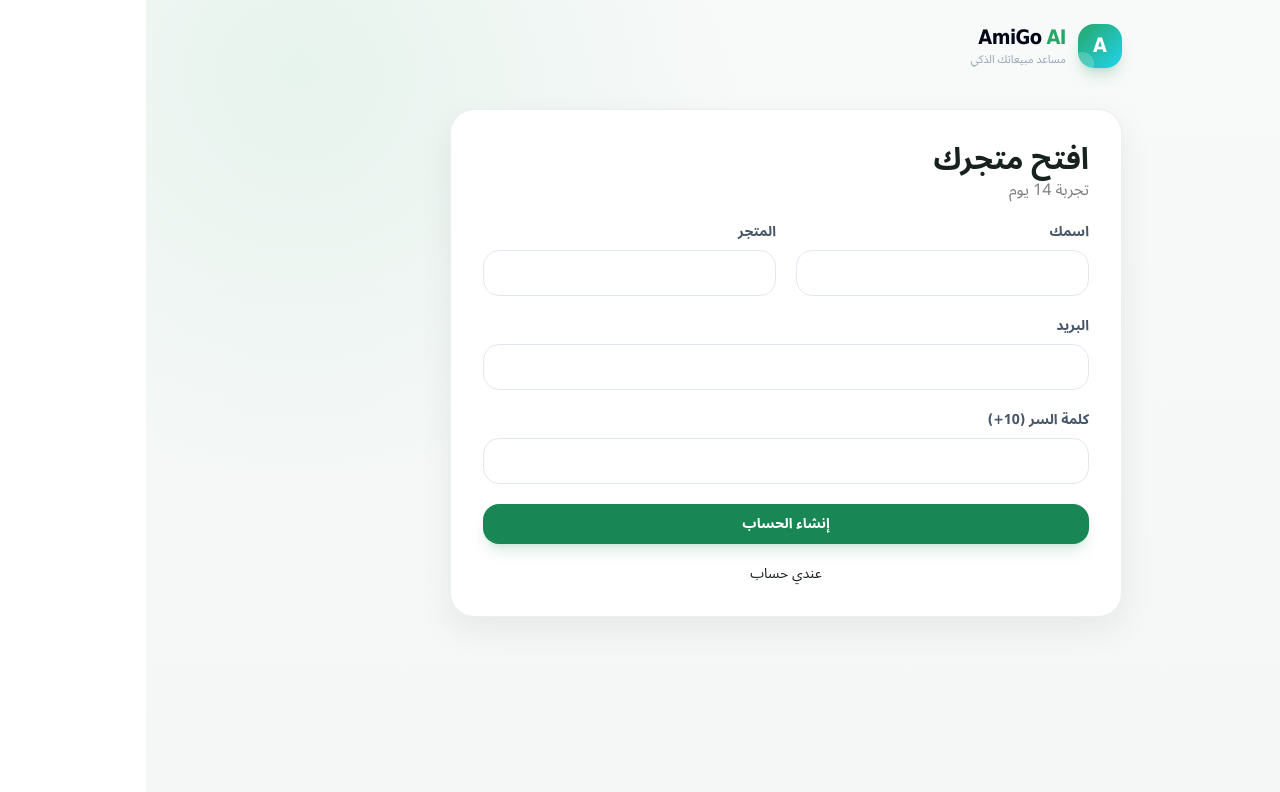
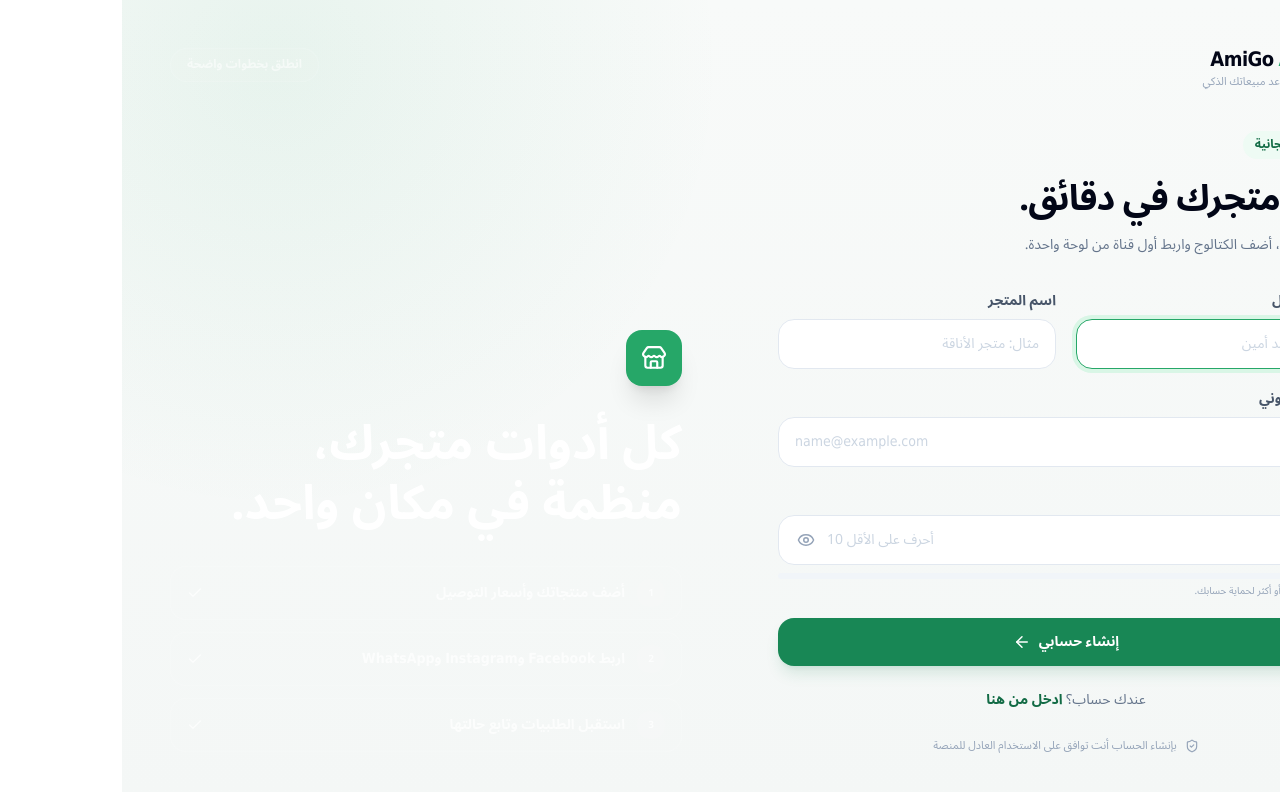
Before and after one commit to nouhissaad21-ops/amigo-ai, a Next.js app in the folder apps/web/: page /register in a window 1280 px wide. Shown: the top 792 px of the page. Built offline with nearby package versions, Linux system fonts and the light colour scheme.

Commit message:
Improve تجربة إنشاء الحساب

```diff
--- a/apps/web/app/register/page.tsx
+++ b/apps/web/app/register/page.tsx
@@ -1,7 +1,17 @@
 "use client";
 
-import { useState } from "react";
+import { useMemo, useState } from "react";
 import Link from "next/link";
+import {
+  ArrowLeft,
+  Check,
+  Eye,
+  EyeOff,
+  Loader2,
+  ShieldCheck,
+  Sparkles,
+  Store,
+} from "lucide-react";
 import { Logo } from "@/components/ui";
 import { api } from "@/lib/api";
 
@@ -17,6 +27,12 @@ type AuthResponse = {
 export default function Register() {
   const [error, setError] = useState("");
   const [loading, setLoading] = useState(false);
+  const [showPassword, setShowPassword] = useState(false);
+  const [password, setPassword] = useState("");
+  const strength = useMemo(
+    () => Math.min(100, password.length * 10),
+    [password],
+  );
 
   async function submit(event: React.FormEvent<HTMLFormElement>) {
     event.preventDefault();
@@ -34,9 +50,7 @@ export default function Register() {
         password: form.get("password"),
       });
       window.location.assign(
-        result.user.platformRole === "SUPER_ADMIN"
-          ? "/admin/"
-          : "/dashboard/",
+        result.user.platformRole === "SUPER_ADMIN" ? "/admin/" : "/dashboard/",
       );
     } catch (caught) {
       setError(caught instanceof Error ? caught.message : "فشل التسجيل");
@@ -45,75 +59,175 @@ export default function Register() {
   }
 
   return (
-    <main className="min-h-screen p-6">
-      <div className="mx-auto max-w-2xl">
+    <main className="auth-shell min-h-screen lg:grid lg:grid-cols-[1.05fr_.95fr]">
+      <section className="flex min-h-screen items-center justify-center px-5 py-10 sm:px-8">
+        <div className="w-full max-w-xl">
+          <Link aria-label="الصفحة الرئيسية" href="/">
             <Logo />
+          </Link>
+
+          <div className="mt-10">
+            <span className="inline-flex items-center gap-2 rounded-full bg-mint-50 px-3 py-1.5 text-xs font-black text-mint-700">
+              <Sparkles size={14} /> تجربة مجانية
+            </span>
+            <h1 className="mt-5 text-4xl font-black tracking-tight text-slate-950">
+              افتح متجرك في دقائق.
+            </h1>
+            <p className="mt-3 text-sm leading-7 text-slate-500">
+              أنشئ حسابك، أضف الكتالوج واربط أول قناة من لوحة واحدة.
+            </p>
+          </div>
+
           <form
+            className="mt-8 grid gap-5 sm:grid-cols-2"
             method="post"
             onSubmit={submit}
-          className="card mt-10 grid gap-5 p-8 sm:grid-cols-2"
           >
-          <div className="sm:col-span-2">
-            <h1 className="text-3xl font-black">افتح متجرك</h1>
-            <p className="text-black/50">تجربة 14 يوم</p>
-          </div>
             <label>
-            <span className="label">اسمك</span>
+              <span className="label">اسمك الكامل</span>
               <input
-              className="field"
+                autoComplete="name"
+                autoFocus
+                className="field !py-3.5"
                 name="fullName"
-              autoComplete="name"
+                placeholder="مثال: محمد أمين"
                 required
               />
             </label>
             <label>
-            <span className="label">المتجر</span>
-            <input className="field" name="storeName" required />
-          </label>
-          <label className="sm:col-span-2">
-            <span className="label">البريد</span>
+              <span className="label">اسم المتجر</span>
               <input
-              className="field"
-              name="email"
-              type="email"
-              autoComplete="email"
+                className="field !py-3.5"
+                name="storeName"
+                placeholder="مثال: متجر الأناقة"
                 required
               />
             </label>
             <label className="sm:col-span-2">
-            <span className="label">كلمة السر (10+)</span>
+              <span className="label">البريد الإلكتروني</span>
               <input
-              className="field"
-              name="password"
-              type="password"
-              minLength={10}
-              autoComplete="new-password"
+                autoComplete="email"
+                className="field !py-3.5"
+                dir="ltr"
+                name="email"
+                placeholder="name@example.com"
                 required
+                type="email"
               />
             </label>
+            <label className="sm:col-span-2">
+              <span className="label">كلمة السر</span>
+              <span className="relative block">
+                <input
+                  autoComplete="new-password"
+                  className="field !py-3.5 !pl-12"
+                  dir="ltr"
+                  minLength={10}
+                  name="password"
+                  onChange={(event) => setPassword(event.target.value)}
+                  placeholder="10 أحرف على الأقل"
+                  required
+                  type={showPassword ? "text" : "password"}
+                  value={password}
+                />
+                <button
+                  aria-label={
+                    showPassword ? "إخفاء كلمة السر" : "إظهار كلمة السر"
+                  }
+                  className="absolute left-3 top-1/2 grid size-8 -translate-y-1/2 place-items-center rounded-xl text-slate-400 hover:bg-slate-100 hover:text-slate-700"
+                  onClick={() => setShowPassword((value) => !value)}
+                  type="button"
+                >
+                  {showPassword ? <EyeOff size={18} /> : <Eye size={18} />}
+                </button>
+              </span>
+              <span className="mt-2 block h-1.5 overflow-hidden rounded-full bg-slate-100">
+                <span
+                  className={`block h-full rounded-full transition-all ${strength >= 100 ? "bg-mint-500" : "bg-amber-400"}`}
+                  style={{ width: `${strength}%` }}
+                />
+              </span>
+              <span className="mt-1 block text-[10px] text-slate-400">
+                استعمل 10 أحرف أو أكثر لحماية حسابك.
+              </span>
+            </label>
+
             {error && (
               <p
-              className="sm:col-span-2 rounded-2xl bg-red-50 p-3 text-red-700"
+                className="rounded-2xl border border-red-100 bg-red-50 p-4 text-sm font-bold text-red-700 sm:col-span-2"
                 role="alert"
               >
                 {error}
               </p>
             )}
+
             <button
+              className="btn-primary w-full !py-3.5 sm:col-span-2"
+              disabled={loading}
               type="submit"
-            className="btn-primary sm:col-span-2"
-            disabled={loading}
             >
-            {loading ? "جاري إنشاء الحساب..." : "إنشاء الحساب"}
+              {loading ? (
+                <>
+                  <Loader2 className="animate-spin" size={18} /> جاري إنشاء
+                  الحساب…
+                </>
+              ) : (
+                <>
+                  إنشاء حسابي <ArrowLeft size={18} />
+                </>
+              )}
             </button>
+          </form>
+
+          <p className="mt-6 text-center text-sm text-slate-500">
+            عندك حساب؟{" "}
             <Link
-            className="sm:col-span-2 text-center text-sm"
+              className="font-black text-mint-700 hover:underline"
               href="/login/"
             >
-            عندي حساب
+              ادخل من هنا
             </Link>
-        </form>
+          </p>
+          <p className="mt-7 flex items-center justify-center gap-2 text-[11px] text-slate-400">
+            <ShieldCheck size={14} /> بإنشاء الحساب أنت توافق على الاستخدام
+            العادل للمنصة
+          </p>
         </div>
+      </section>
+
+      <aside className="auth-aside relative hidden min-h-screen overflow-hidden p-12 text-white lg:flex lg:flex-col lg:justify-between">
+        <div className="relative z-10 flex justify-end">
+          <span className="rounded-full border border-white/10 bg-white/5 px-4 py-2 text-xs font-bold text-white/55">
+            انطلق بخطوات واضحة
+          </span>
+        </div>
+        <div className="relative z-10 max-w-xl">
+          <span className="grid size-14 place-items-center rounded-2xl bg-mint-500 shadow-xl shadow-mint-950/20">
+            <Store size={26} />
+          </span>
+          <h2 className="mt-7 text-5xl font-black leading-[1.25]">
+            كل أدوات متجرك، منظمة في مكان واحد.
+          </h2>
+          <div className="mt-8 space-y-3">
+            {[
+              "أضف منتجاتك وأسعار التوصيل",
+              "اربط Facebook وInstagram وWhatsApp",
+              "استقبل الطلبيات وتابع حالتها",
+            ].map((item, index) => (
+              <span
+                className="flex items-center gap-3 rounded-2xl border border-white/10 bg-white/5 px-4 py-3 text-sm font-bold text-white/70"
+                key={item}
+              >
+                <span className="grid size-7 place-items-center rounded-xl bg-white/10 text-[10px] text-mint-300">
+                  {index + 1}
+                </span>
+                {item}
+                <Check className="mr-auto text-mint-300" size={16} />
+              </span>
+            ))}
+          </div>
+        </div>
+      </aside>
     </main>
   );
 }
```
Lines whose indentation alone changed are shown as unchanged.
